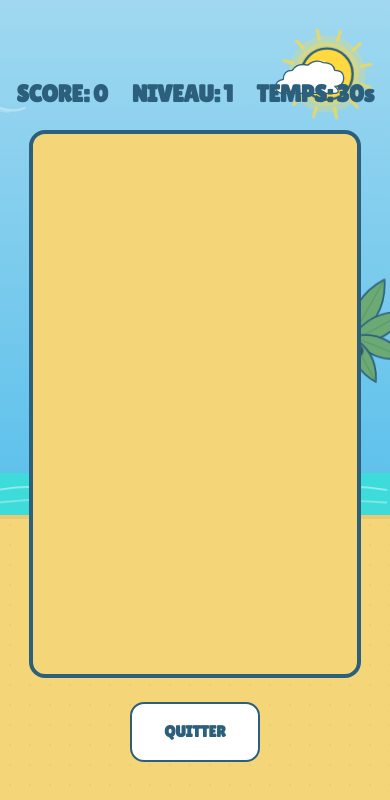
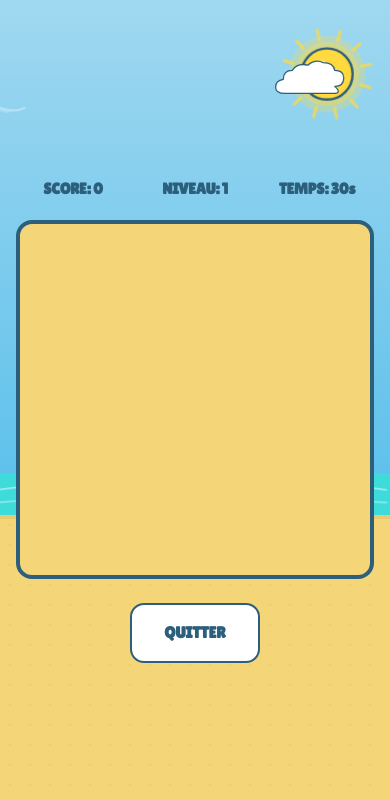
Before and after one commit to EddinAdou/TapeTaupe, a website built with Vite: page apps/web/index.html in a window 390 px wide. Both pictures are taken after a click on the button "JOUER". Built offline with nearby package versions, Linux system fonts and the light colour scheme.

Commit message:
fix(web): improve game screen mobile layout (hud spacing, square board, hide right palm)

```diff
--- a/apps/web/src/styles/screens.css
+++ b/apps/web/src/styles/screens.css
@@ -207,16 +207,40 @@
 /* Game HUD */
 
 .hud {
-  display: flex;
-  flex-wrap: wrap;
-  gap: var(--space-5);
-  justify-content: center;
+  display: grid;
+  grid-template-columns: repeat(3, 1fr);
+  gap: var(--space-2);
+  width: 100%;
+  max-width: 520px;
+  text-align: center;
+  font-size: clamp(14px, 4vw, 28px);
+}
+
+.hud > div {
+  white-space: nowrap;
+}
+
+@media (min-width: 768px) {
+  .hud {
+    display: flex;
+    gap: var(--space-5);
+    justify-content: center;
+    max-width: none;
+  }
 }
 
 .board {
-  width: min(85vw, 1000px);
-  height: min(65vh, 660px);
+  width: min(92vw, 1000px);
+  aspect-ratio: 1 / 1;
+  max-height: min(65vh, 660px);
   background: var(--color-sand);
   border: 4px solid var(--color-petrol);
   border-radius: var(--radius-lg);
 }
+
+/* Game: hide right palm on mobile so it doesn't overlap the board */
+@media (max-width: 767px) {
+  body[data-screen='game'] .tt-scene-palm--right {
+    display: none;
+  }
+}
```
